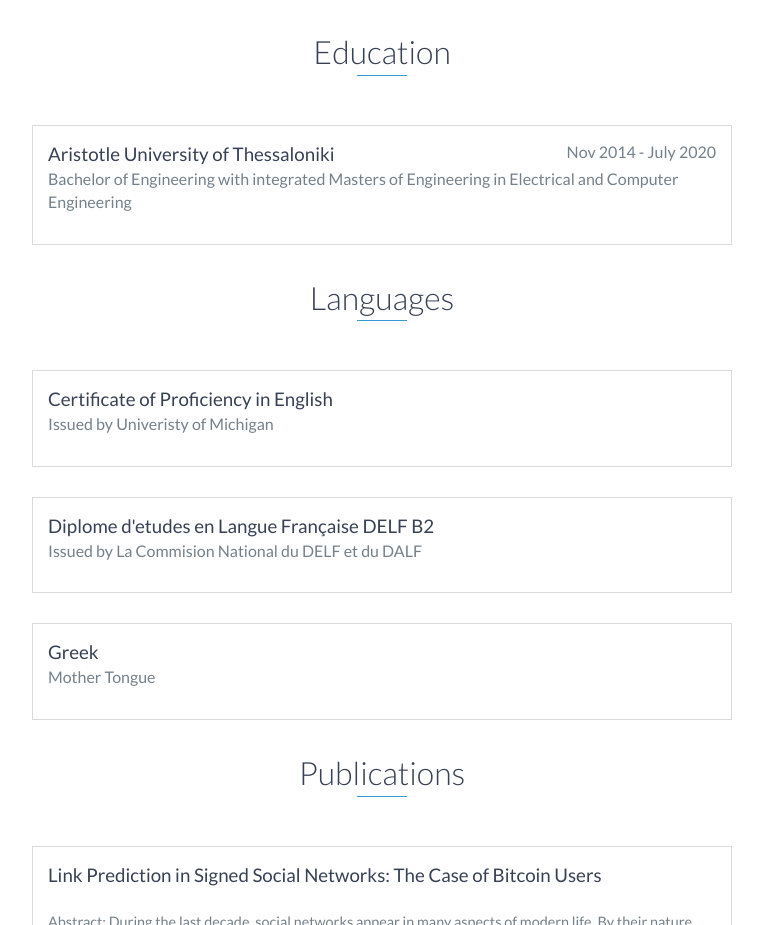
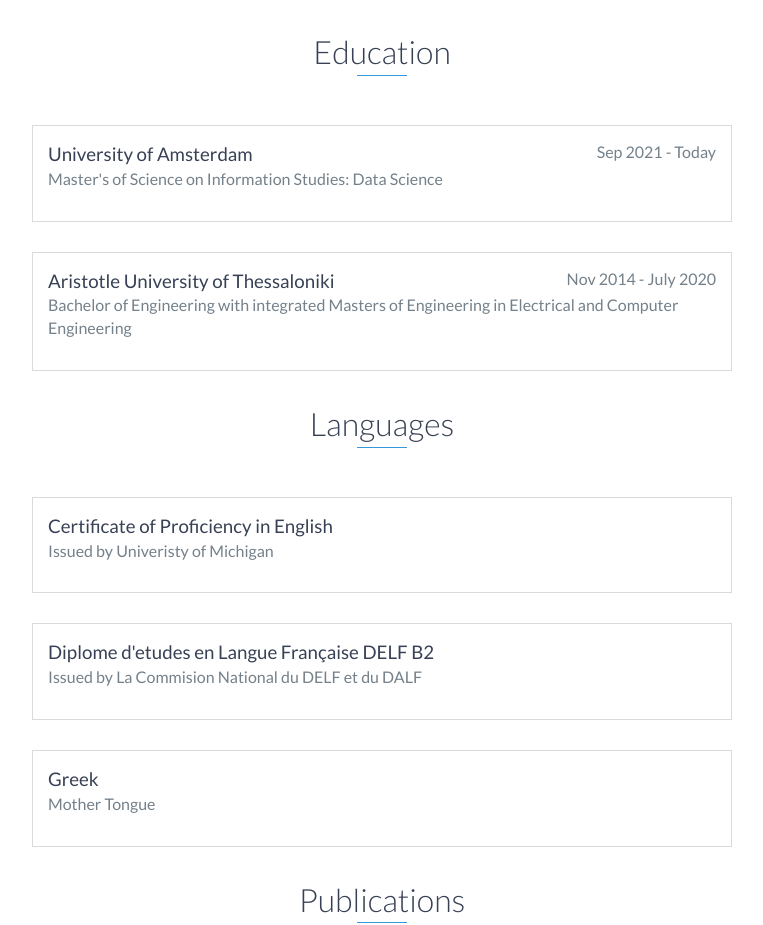
Before and after one commit to ChamezopoulosSavvas/chamezopoulossavvas.github.io, a website: page index.html in a window 1280 px wide. Shown: the part 1200-2125 px from the top of the page, without its empty margins (258-1021 px from the left). Drawn offline with nearby package versions, Linux system fonts and the light colour scheme.

Commit message:
Update index.html

```diff
--- a/index.html
+++ b/index.html
@@ -114,6 +114,11 @@
 
     <div id="education">
         <h2 class="heading">Education</h2>
+	<div class="education-block">
+            <h3>University of Amsterdam</h3>
+            <span class="education-date">Sep 2021 - Today</span>
+            <h4>Master's of Science on Information Studies: Data Science</h4>
+        </div>
         <div class="education-block">
             <h3>Aristotle University of Thessaloniki</h3>
             <span class="education-date">Nov 2014 - July 2020</span>
```
